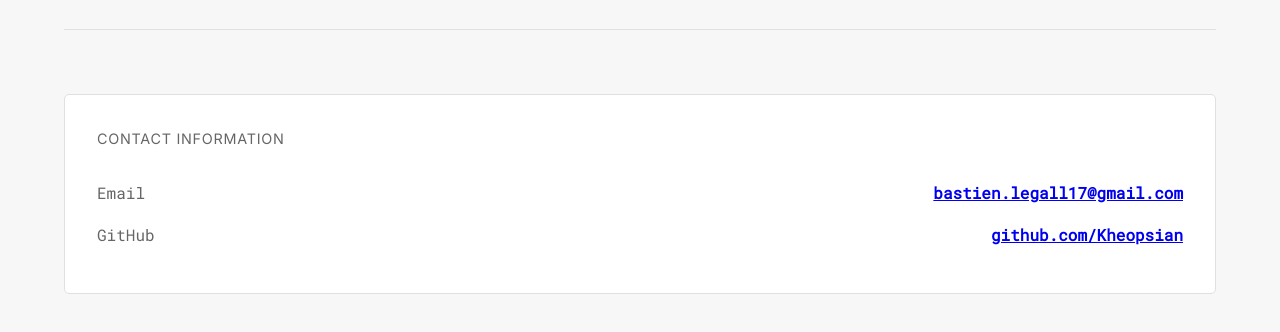
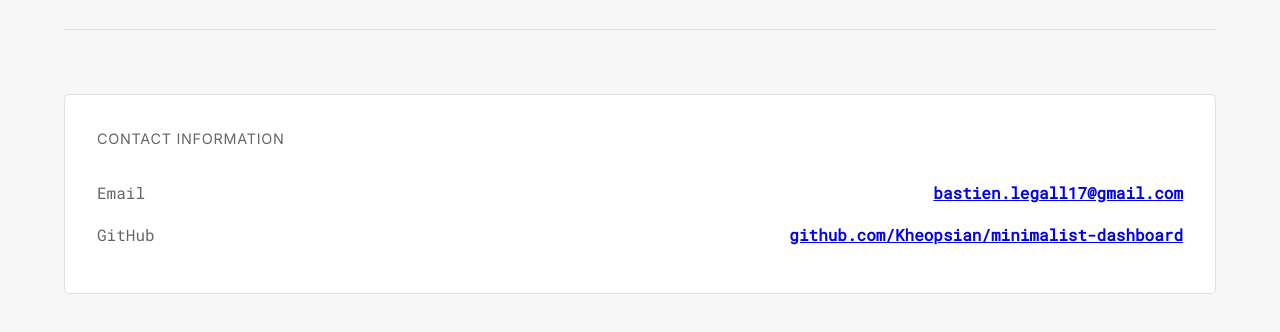
Before and after one commit to hacker8856/minimalist-dashboard, a plain HTML site: page frontend/contact.html in a window 1280 px wide. Shown: the part 260-592 px from the top of the page. Drawn offline with Linux system fonts and the light colour scheme.

Commit message:
edited github

```diff
--- a/frontend/contact.html
+++ b/frontend/contact.html
@@ -54,8 +54,8 @@
             <li>
               <span>GitHub</span
               ><span
-                ><a href="https://github.com/Kheopsian" target="_blank"
-                  >github.com/Kheopsian</a
+                ><a href="https://github.com/Kheopsian/minimalist-dashboard" target="_blank"
+                  >github.com/Kheopsian/minimalist-dashboard</a
                 ></span
               >
             </li>
```
